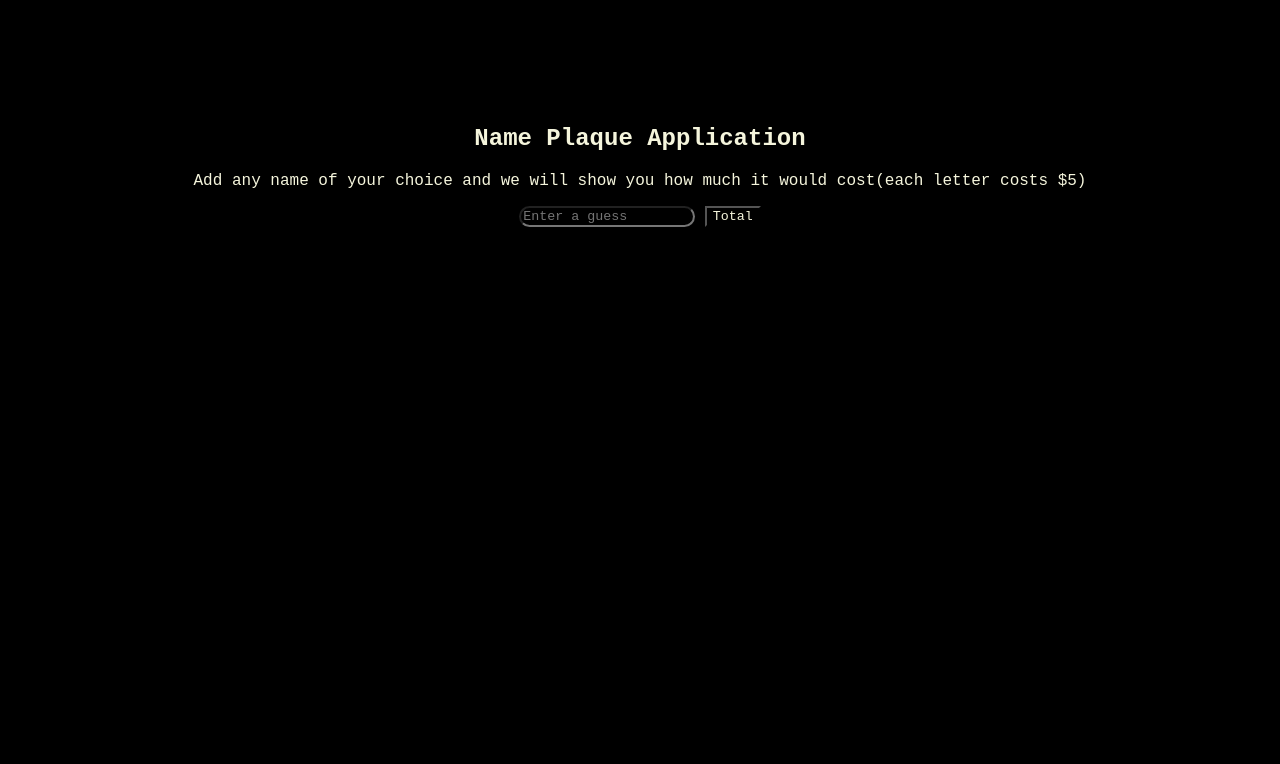
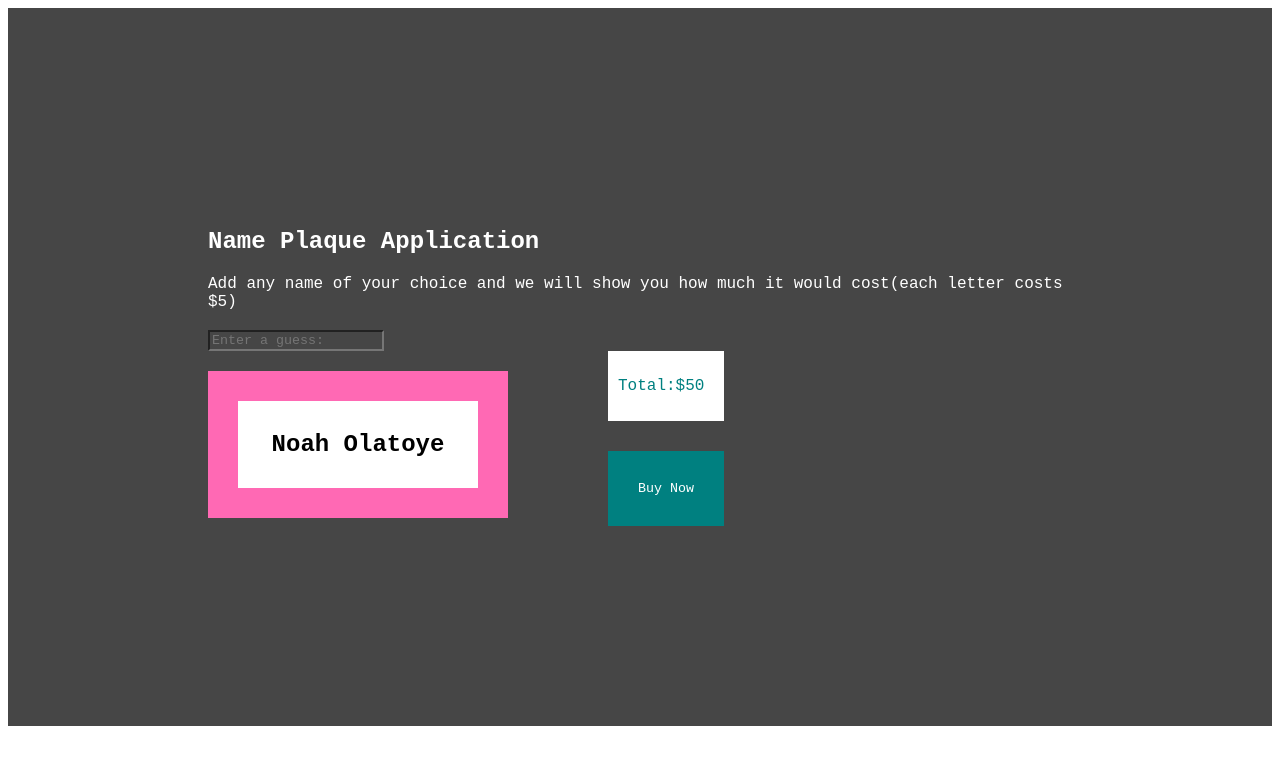
Before and after one commit to Olamidee007/td-project5-name-plaque-ui, a plain HTML site: page index.html in a window 1280 px wide. Drawn offline with Linux system fonts and the light colour scheme.

Commit message:
edited html and css

```diff
--- a/index.html
+++ b/index.html
@@ -9,16 +9,30 @@
 </head>
 <body>
   <div class="wrapper">
+      <div class="apply">
       <h2>Name Plaque Application</h2>
       <P>Add any name of your choice and we will show you how much it would cost(each letter costs $5)</P>
-      <input type="text" name="input name" placeholder="Enter a guess">
-      <button type="submit" class="mybtn1">Total</button>
+      <input type="text" placeholder="Enter a guess:">
+      </div>
+
+      <div class="container">
+
+          <section class="tutor">
+              <div class="instinct"><h1>Noah Olatoye</h1>
+        </div>
+    </section>
+
+     <section class="tutor">
+         <div class="OG"><p>Total:$50</p>
+     </div>
+     <div class="OB"><button type="submit">Buy Now</button>
+    </div>
+     </section>
+
+
+    </div>
   </div>
 
-  <!-- <div class="container">
-
-
-  </div> -->
 
 
 </body>
--- a/style.css
+++ b/style.css
@@ -1,16 +1,49 @@
 *{
     box-sizing: border-box;
     font-family: 'Courier New', Courier, monospace;
-    background-color: black;
-    color: beige;
 }
 
 .wrapper{
-    text-align: center;
-    padding: 5px;
-    margin: 100px;
+    background-color: rgba(0, 0, 0, 0.726);
+    padding: 200px;
 }
 
+.apply{
+    color: white;
+    font-family: 'Segoe UI', Tahoma, Geneva, Verdana, sans-serif;
+}
 input{
-    border-radius: 50px;
+    background-color: transparent;
+    color: goldenrod;
 }
+.instinct{
+    background-color: white;
+    border: solid hotpink 30px;
+    width: 300px;
+    margin-top: 20px;
+    padding: 10px;
+    text-align: center;
+    font-family: 'Courier New', Courier, monospace;
+}
+
+.container{
+    display: flex;
+}
+
+.tutor{
+    font-family: Verdana, Geneva, Tahoma, sans-serif;
+}
+.OG{
+    background-color: white;
+    color: teal;
+    margin-left: 100px;
+    padding: 10px;
+}
+button{
+    background-color: teal;
+    color: white;
+    margin-left: 100px;
+    margin-top: 30px;
+    padding: 30px;
+    border: 10px;
+}
```
